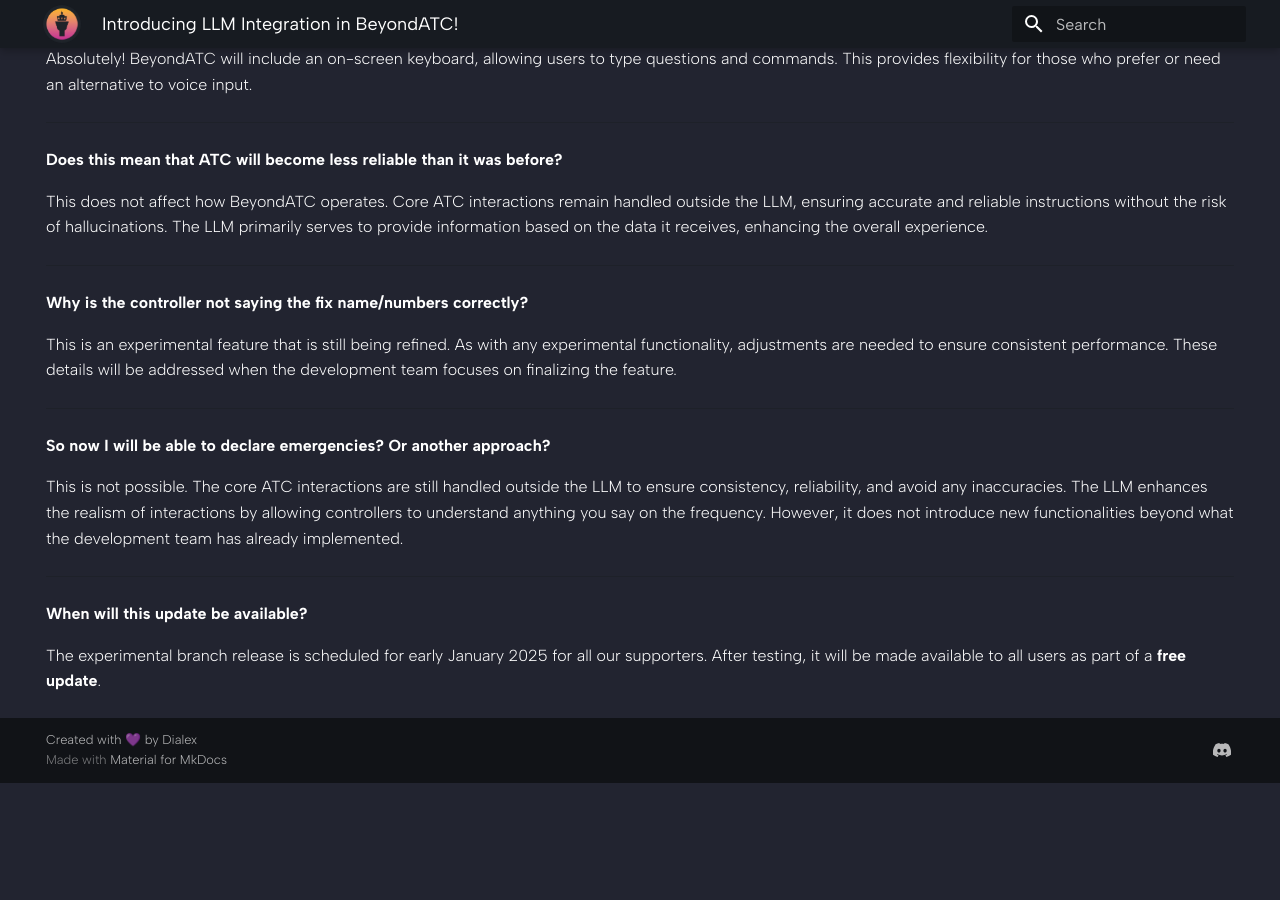
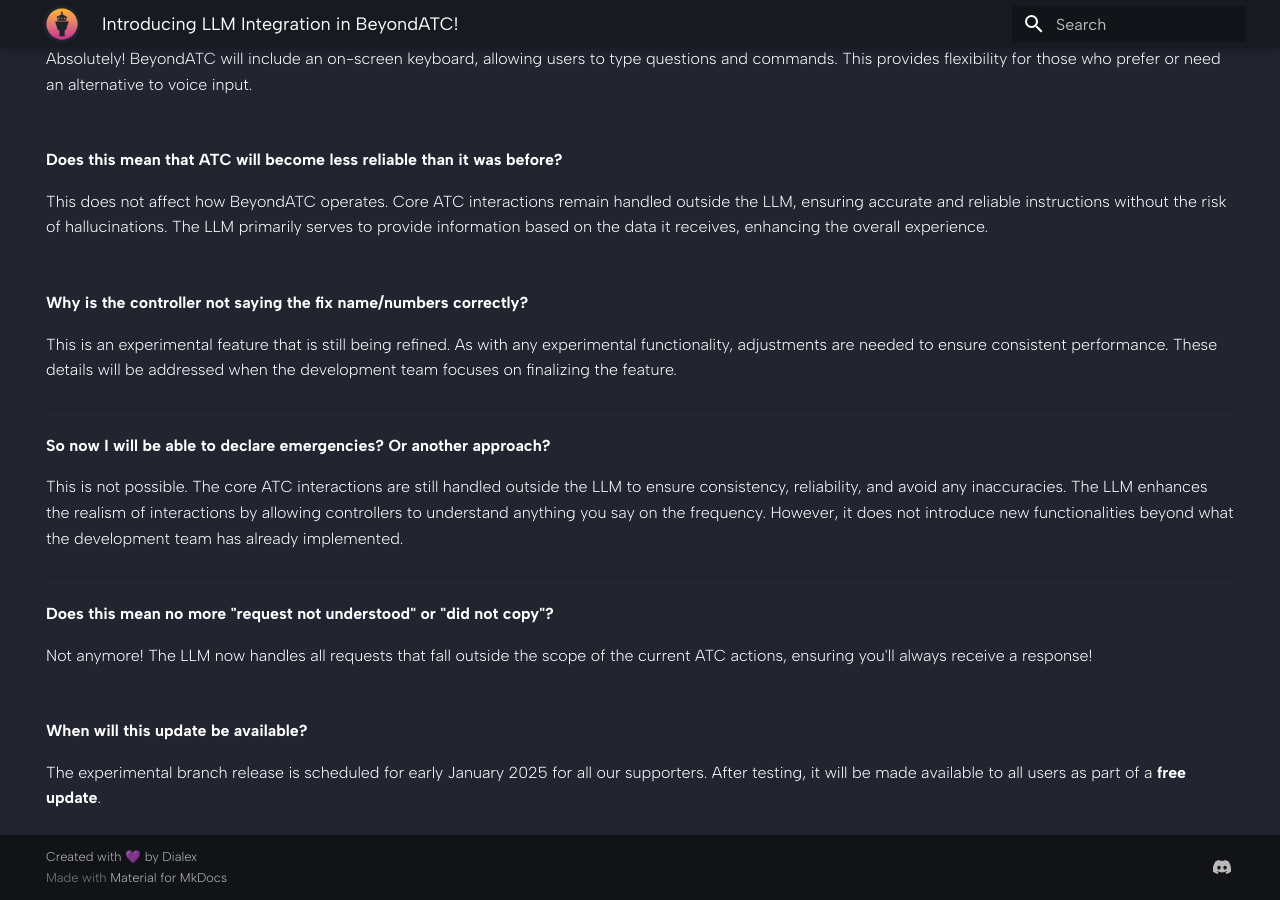
Before and after one commit to BeyondATC/BeyondATC_Wiki, an MkDocs documentation site: the page built from docs/announcements/llm.md, in a window 1280 px wide and 900 px high, scrolled down 2055 px. Built offline with MkDocs 1.6.1 and Material for MkDocs 9.7.7, drawn with Linux system fonts in a browser that asks for light colours; before the commit the page ends 2838 px from its top, so only the background shows below that.

Commit message:
new question

```diff
--- a/docs/announcements/llm.md
+++ b/docs/announcements/llm.md
@@ -84,6 +84,12 @@ This is not possible. The core ATC interactions are still handled outside the LL
 
 ---
 
+**Does this mean no more "request not understood" or "did not copy"?**
+
+Not anymore! The LLM now handles all requests that fall outside the scope of the current ATC actions, ensuring you'll always receive a response!
+
+---
+
 **When will this update be available?**
 
 The experimental branch release is scheduled for early January 2025 for all our supporters. After testing, it will be made available to all users as part of a **free update**.
```
